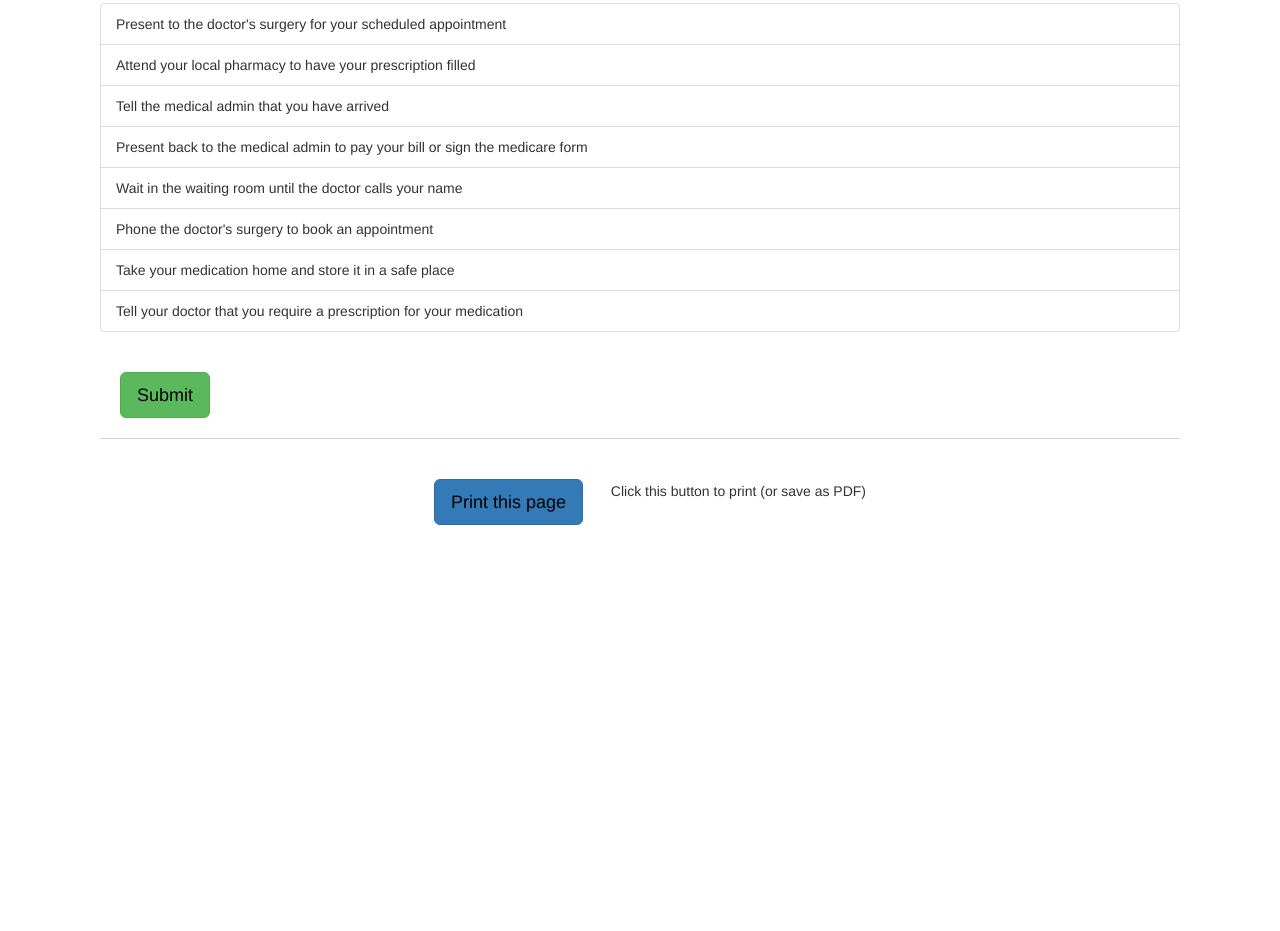
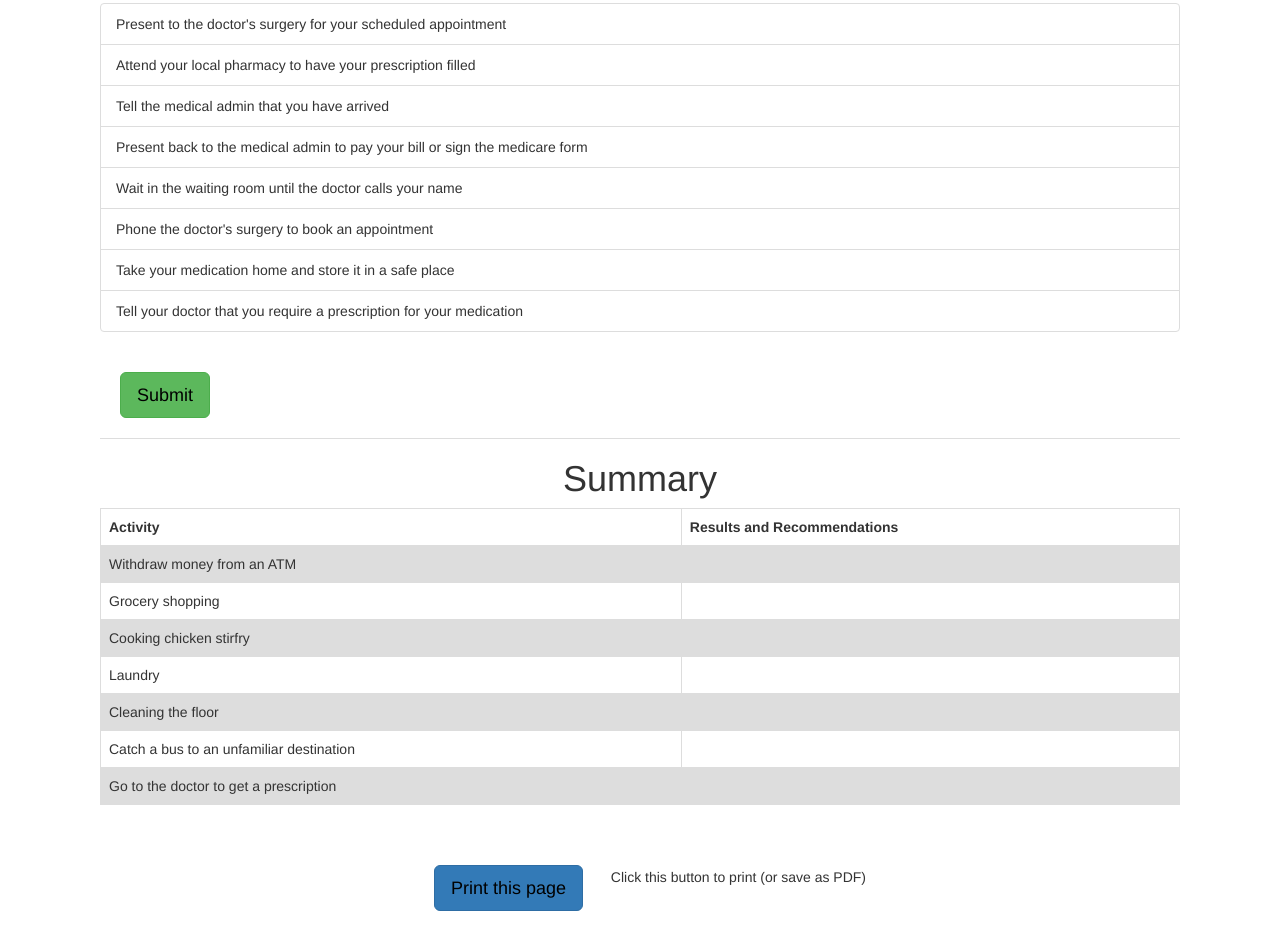
Before and after one commit to neilwoodroffe/how-to-adl, a plain HTML site: page index.html in a window 1280 px wide. Shown: the part 3853-4784 px from the top of the page. Before the commit the page ends 4398 px from the top, so only its background shows below. Drawn offline with nearby package versions, Linux system fonts and the light colour scheme.

Commit message:
Added summary

```diff
--- a/how_to_adl.js
+++ b/how_to_adl.js
@@ -53,6 +53,7 @@
 
           shouldSwitch= true;
           document.getElementById("incorrect").innerHTML = "Sorry incorrect&nbsp&nbsp";
+          document.getElementById("summary").innerHTML = "Incorrect - Further OT assessment to assess banking is LIKELY required";
           incorrect.style.color = 'red';
   // https://www.quora.com/How-do-you-insert-an-image-in-Javascript
             var img = document.createElement("img");
@@ -64,6 +65,7 @@
           break;
           }
           else {document.getElementById("incorrect").innerHTML = "Correct&nbsp&nbsp";
+          document.getElementById("summary").innerHTML = "Correct - Further OT assessment to assess banking is NOT LIKELY required";
           incorrect.style.color = 'darkgreen';
           var img = document.createElement("img");
 
@@ -132,6 +134,7 @@
 
           shouldSwitch= true;
           document.getElementById("incorrect2").innerHTML = "Sorry incorrect&nbsp&nbsp";
+          document.getElementById("summary2").innerHTML = "Incorrect - Further OT assessment to assess grocery shopping is LIKELY required";
           incorrect2.style.color = 'red';
   // https://www.quora.com/How-do-you-insert-an-image-in-Javascript
             var img = document.createElement("img");
@@ -143,6 +146,7 @@
           break;
           }
           else {document.getElementById("incorrect2").innerHTML = "Correct&nbsp&nbsp";
+          document.getElementById("summary2").innerHTML = "Correct - Further OT assessment to assess grocery shopping is NOT LIKELY required";
           incorrect2.style.color = 'darkgreen';
           var img = document.createElement("img");
 
@@ -211,6 +215,7 @@
 
           shouldSwitch= true;
           document.getElementById("incorrect3").innerHTML = "Sorry incorrect&nbsp&nbsp";
+          document.getElementById("summary3").innerHTML = "Incorrect - Further OT assessment to assess cooking is LIKELY required";
           incorrect3.style.color = 'red';
   // https://www.quora.com/How-do-you-insert-an-image-in-Javascript
             var img = document.createElement("img");
@@ -222,6 +227,7 @@
           break;
           }
           else {document.getElementById("incorrect3").innerHTML = "Correct&nbsp&nbsp";
+          document.getElementById("summary3").innerHTML = "Correct - Further OT assessment to assess cooking is NOT LIKELY required";
           incorrect3.style.color = 'darkgreen';
           var img = document.createElement("img");
 
@@ -290,6 +296,7 @@
 
           shouldSwitch= true;
           document.getElementById("incorrect4").innerHTML = "Sorry incorrect&nbsp&nbsp";
+          document.getElementById("summary4").innerHTML = "Incorrect - Further OT assessment to assess laundry is LIKELY required";
           incorrect4.style.color = 'red';
   // https://www.quora.com/How-do-you-insert-an-image-in-Javascript
             var img = document.createElement("img");
@@ -301,6 +308,7 @@
           break;
           }
           else {document.getElementById("incorrect4").innerHTML = "Correct&nbsp&nbsp";
+          document.getElementById("summary4").innerHTML = "Correct - Further OT assessment to assess laundry is NOT LIKELY required";
           incorrect4.style.color = 'darkgreen';
           var img = document.createElement("img");
 
@@ -368,6 +376,7 @@
 
           shouldSwitch= true;
           document.getElementById("incorrect5").innerHTML = "Sorry incorrect&nbsp&nbsp";
+          document.getElementById("summary5").innerHTML = "Incorrect - Further OT assessment to assess cleaning is LIKELY required";
           incorrect5.style.color = 'red';
   // https://www.quora.com/How-do-you-insert-an-image-in-Javascript
             var img = document.createElement("img");
@@ -379,6 +388,7 @@
           break;
           }
           else {document.getElementById("incorrect5").innerHTML = "Correct&nbsp&nbsp";
+          document.getElementById("summary5").innerHTML = "Correct - Further OT assessment to assess cleaning is NOT LIKELY required";
           incorrect5.style.color = 'darkgreen';
           var img = document.createElement("img");
 
@@ -445,6 +455,7 @@
 
           shouldSwitch= true;
           document.getElementById("incorrect6").innerHTML = "Sorry incorrect&nbsp&nbsp";
+          document.getElementById("summary6").innerHTML = "Incorrect - Further OT assessment to assess public transport access is LIKELY required";
           incorrect6.style.color = 'red';
   // https://www.quora.com/How-do-you-insert-an-image-in-Javascript
             var img = document.createElement("img");
@@ -456,6 +467,7 @@
           break;
           }
           else {document.getElementById("incorrect6").innerHTML = "Correct&nbsp&nbsp";
+          document.getElementById("summary6").innerHTML = "Correct - Further OT assessment to assess public transport access is NOT LIKELY required";
           incorrect6.style.color = 'darkgreen';
           var img = document.createElement("img");
 
@@ -523,6 +535,7 @@
 
           shouldSwitch= true;
           document.getElementById("incorrect7").innerHTML = "Sorry incorrect&nbsp&nbsp";
+          document.getElementById("summary7").innerHTML = "Incorrect - Further OT assessment to assess medication management is LIKELY required";
           incorrect7.style.color = 'red';
   // https://www.quora.com/How-do-you-insert-an-image-in-Javascript
             var img = document.createElement("img");
@@ -534,6 +547,7 @@
           break;
           }
           else {document.getElementById("incorrect7").innerHTML = "Correct&nbsp&nbsp";
+          document.getElementById("summary7").innerHTML = "Correct - Further OT assessment to assess medication management is NOT LIKELY required";
           incorrect7.style.color = 'darkgreen';
           var img = document.createElement("img");
 
--- a/index.html
+++ b/index.html
@@ -36,7 +36,22 @@ figure {
 }
 .btn {color: black;
 }
-hr {border-color: lightgrey;}
+hr {border-color: #dddddd;}
+table {
+    /*font-family: arial, sans-serif;*/
+    border-collapse: collapse;
+    width: 100%;
+}
+
+td, th {
+    border: 1px solid #dddddd;
+    text-align: left;
+    padding: 8px;
+}
+
+tr:nth-child(even) {
+    background-color: #dddddd;
+}
 
 
 </style>
@@ -212,6 +227,43 @@ hr {border-color: lightgrey;}
 <p id="answer7"></p>
 
 <hr>
+<h1>Summary</h1>
+<table>
+  <tr>
+    <th>Activity</th>
+    <th>Results and Recommendations</th>
+  </tr>
+  <tr>
+    <td>Withdraw money from an ATM</td>
+    <td id="summary"></td>
+  </tr>
+  <tr>
+    <td>Grocery shopping</td>
+    <td id="summary2"></td>
+  </tr>
+  <tr>
+      <td>Cooking chicken stirfry</td>
+      <td id="summary3"></td>
+  </tr>
+  <tr>
+      <td>Laundry</td>
+      <td id="summary4"></td>
+  </tr>
+  <tr>
+      <td>Cleaning the floor</td>
+      <td id="summary5"></td>
+  </tr>
+  <tr>
+      <td>Catch a bus to an unfamiliar destination</td>
+      <td id="summary6"></td>
+  </tr>
+  <tr>
+      <td>Go to the doctor to get a prescription</td>
+      <td id="summary7"></td>
+  </tr>
+<table>
+<br>
+
 <p style="text-align:center"><button class="btn btn-primary btn-lg"  onclick="printPage()">Print this page</button>&nbsp Click this button to print (or save as PDF)</p>
 
 
```
